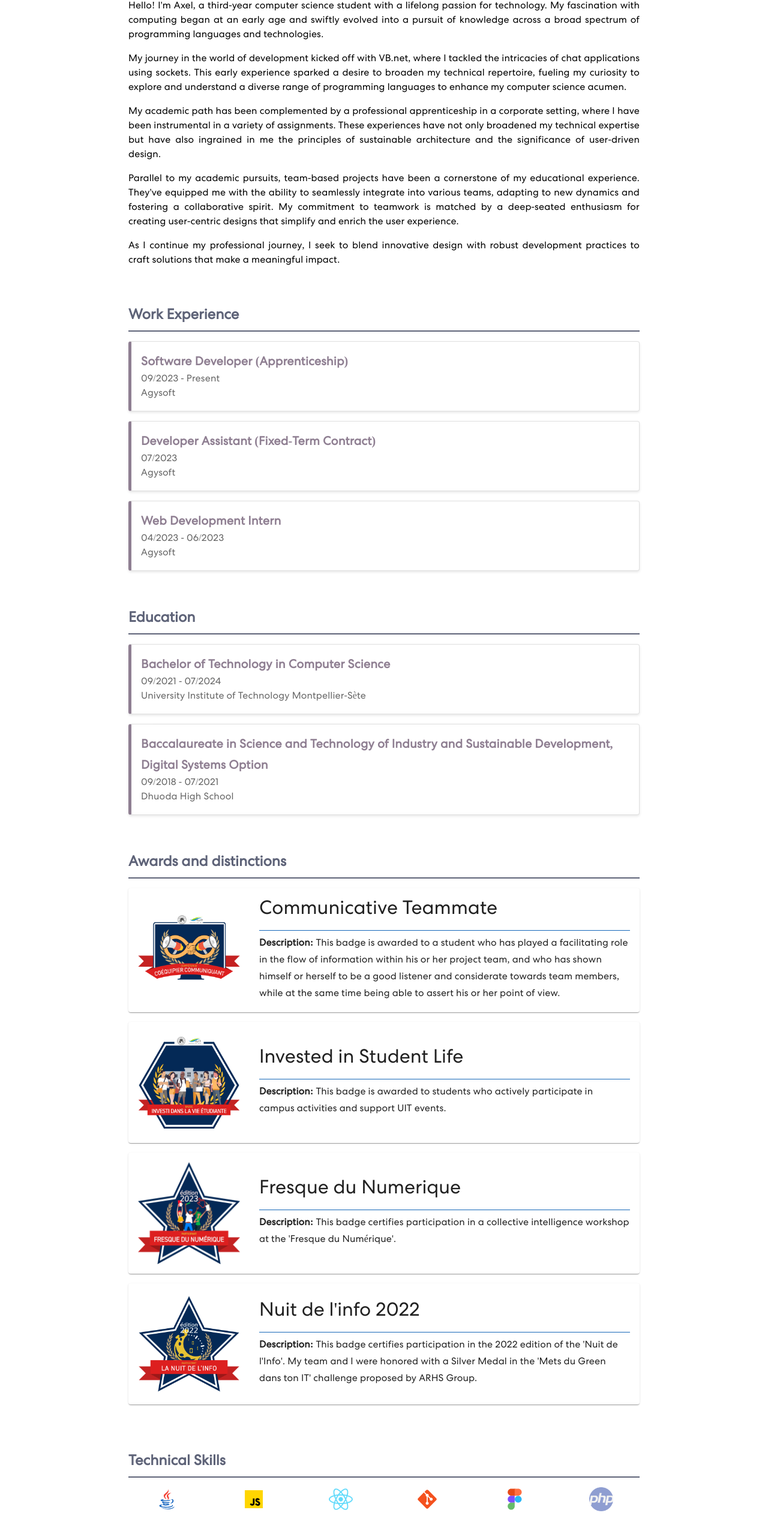
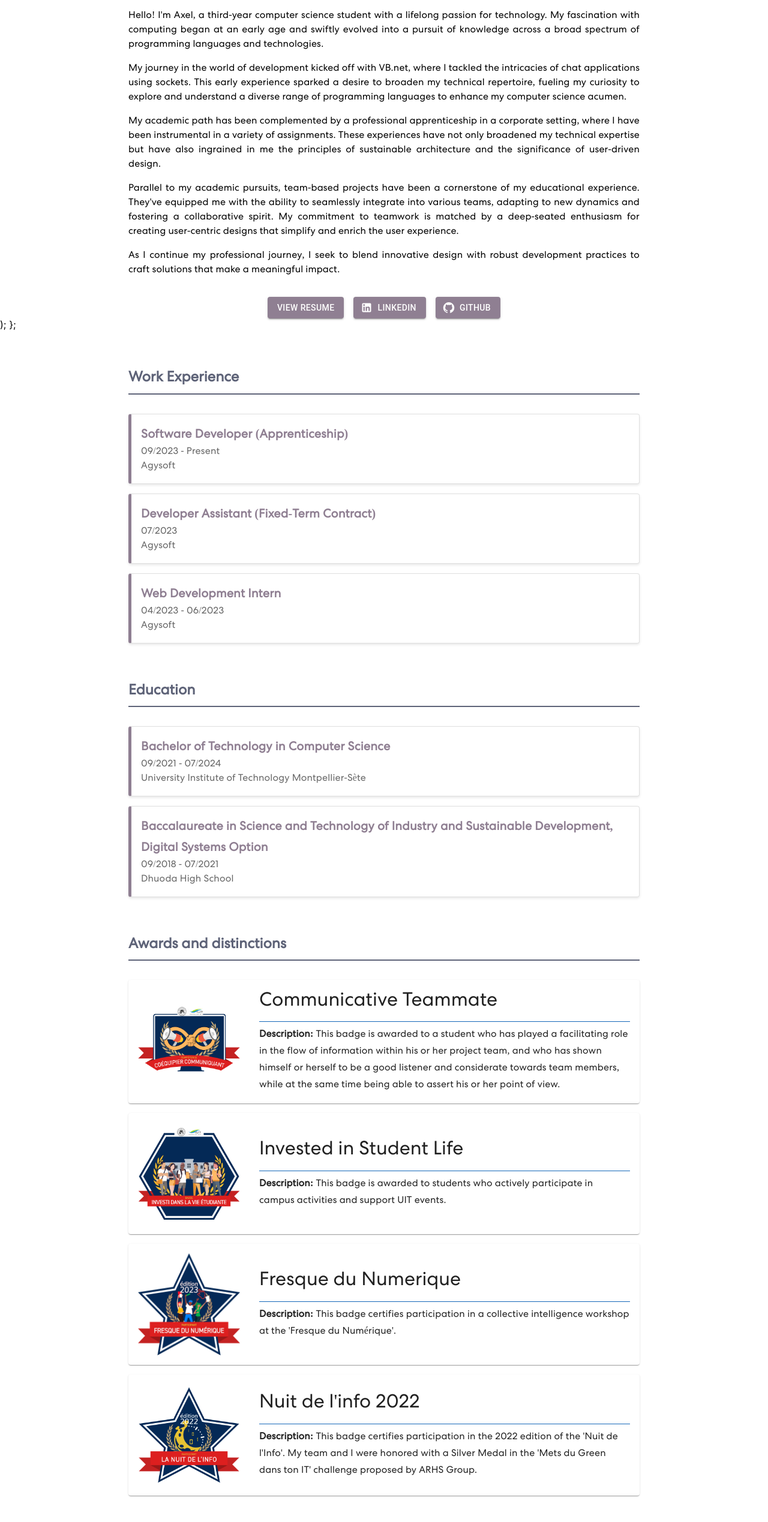
Before and after one commit to axelfrache/axelfrache.github.io, a React (Create React App) app: page /portfolio in a window 1280 px wide. Shown: the part 197-2735 px from the top of the page at 60% size. Built offline with nearby package versions, Linux system fonts and the light colour scheme.

Commit message:
Refractor and adding socials

```diff
--- a/src/components/Header.js
+++ b/src/components/Header.jsx
@@ -1,4 +1,4 @@
-import React, { useState } from 'react';
+ import React, { useState } from 'react';
 import { AppBar, Box, Toolbar, Typography, IconButton, Drawer, List, ListItem, ListItemText, Link, Button } from '@mui/material';
 import MenuIcon from '@mui/icons-material/Menu';
 import { Link as RouterLink } from 'react-router-dom';
--- a/src/pages/Contact.jsx
+++ b/src/pages/Contact.jsx
@@ -10,13 +10,13 @@ import avatarImage from "../assets/avatar.png";
 const Contact = () => (
     <div>
         <Header />
-        <Container maxWidth="md" sx={{ mt: 8, display: 'flex', justifyContent: 'center' }}>
+        <Container maxWidth="md" sx={{mt: 8, display: 'flex', justifyContent: 'center' }}>
             <Card sx={{ width: '100%', maxWidth: 600, textAlign: 'center', overflow: 'hidden', py: 5 }}>
                 <Box sx={{ position: 'relative', display: 'inline-flex', justifyContent: 'center', width: '100%' }}>
                     <Avatar src={avatarImage} alt="Axel" sx={{ width: 160, height: 160, border: '4px solid white' }} />
                 </Box>
                 <CardContent>
-                    <Typography variant="h4" sx={{ my: 2 }}>
+                    <Typography variant="h4" sx={{ my: 2, fontFamily:'CentraExtrabold'}}>
                         Axel Frache
                     </Typography>
                     <Grid container justifyContent="center" spacing={2}>
@@ -36,8 +36,8 @@ const Contact = () => (
                             </IconButton>
                         </Grid>
                     </Grid>
-                    <Typography variant="h6" sx={{ mt: 3 }}>
-                        Contact me to discuss potential projects or exchange views on current technological trends!
+                    <Typography variant="h6" sx={{ mt: 3, fontFamily:'CentraRegular' }}>
+                        Contact me to discuss potential projects or exchange views on current technological trends !
                     </Typography>
                 </CardContent>
             </Card>
--- a/src/pages/Home.jsx
+++ b/src/pages/Home.jsx
@@ -1,10 +1,11 @@
 import React from 'react';
 import { styled } from '@mui/material/styles';
-import { Container, Box, Typography, Button, Grid } from '@mui/material';
-import TransitionImage from "../assets/transitionImage.png";
+import {Container, Box, Typography, Button, Grid, Divider} from '@mui/material';
 import avatarImage from "../assets/avatar.png";
 import '../assets/fonts/fonts.css';
-import {Bounce, Fade, Zoom} from 'react-awesome-reveal';
+import {Fade, Zoom} from 'react-awesome-reveal';
+import { Link } from 'react-scroll';
+import {Link as RouterLink} from "react-router-dom";
 import Header from "../components/Header";
 import ScrollDownArrow from "../components/AnimatedDownArrow";
 import '../App.css';
@@ -13,7 +14,6 @@ import ProjectCard from "../components/ProjectCard";
 import SavesyncProject from "../assets/savesyncBanner.png";
 import PokemonFinder from "../assets/pokemonFinderBanner.png";
 import eVote from "../assets/evoteBanner.png";
-import FullWidthBanner from "../components/FullWidthBanner";
 import JavaIcon from "../assets/icons/javaIcon.svg";
 import JavaScriptIcon from "../assets/icons/javascriptIcon.svg";
 import ReactIcon from "../assets/icons/reactIcon.png";
@@ -22,6 +22,7 @@ import FigmaIcon from "../assets/icons/figmaIcon.svg";
 import PhpIcon from "../assets/icons/phpIcon.png";
 import LinuxIcon from "../assets/icons/linuxIcon.png";
 import PostmanIcon from "../assets/icons/postmanIcon.png";
+
 
 const AvatarImage = styled("img")(({ theme }) => ({
     maxWidth: "100%",
@@ -37,12 +38,6 @@ const HomeContent = styled(Box)(({ theme }) => ({
     textAlign: "center",
     borderRadius: theme.shape.borderRadius,
     padding: theme.spacing(4),
-}));
-
-const HighlightedName = styled("span")(({ theme }) => ({
-    fontWeight: 700,
-    color: '#8F7F92',
-    marginRight: theme.spacing(1),
 }));
 
 const projects = [
@@ -101,22 +96,22 @@ const Home = () => {
                                 Welcome to my portfolio! I'm a CS student deeply passionate about development and technology 👨‍💻
                             </Typography>
                             <Button variant="contained" sx={{ mt: 2, backgroundColor: '#8F7F92', '&:hover': { backgroundColor: '#72677E' } }}>
+                                <Link to="recent-projects" smooth={true} duration={500} spy={true} exact="true" offset={-70}>
                                     Explore my Projects
+                                </Link>
                             </Button>
-
                         </Zoom>
-
-
                     </HomeContent>
                     <ScrollDownArrow />
                 </Box>
             </Container>
 
-            <Container sx={{ py: 8, mt: 10 }} maxWidth="md">
+            <Container sx={{ py: 8, mt: 10, alignItems: 'center' }} maxWidth="md" id="recent-projects">
                 <Fade>
-                    <Typography variant="h4" component="h2" gutterBottom sx={{ color: "#5E6378", fontWeight: 'bold', marginBottom: 4, textAlign: 'center', mb: 7, fontFamily: 'CentraRegular'}}>
+                    <Typography variant="h4" component="h2" gutterBottom sx={{ color: "#5E6378", fontWeight: 'bold', textAlign: 'center', fontFamily: 'CentraRegular'}}>
                         Recent projects
                     </Typography>
+                    <Divider variant="left" sx={{ bgcolor: 'primary.main', my: 1, marginBottom: 4, mb: 7 }} />
                     <Grid container spacing={4}>
                         {projects.map((project, index) => (
                             <Grid item key={index} xs={12} sm={6} md={4}>
@@ -126,14 +121,21 @@ const Home = () => {
                             </Grid>
                         ))}
                     </Grid>
+                    <Box display="flex" justifyContent="center" mt={4}>
+                        <Button variant="contained" component={RouterLink} to="/projects" sx={{backgroundColor: '#8F7F92', '&:hover': { backgroundColor: '#72677E' } }}>
+                            Show more
+                        </Button>
+                    </Box>
                 </Fade>
             </Container>
 
             <Container sx={{ py: 8 }} maxWidth="md">
                 <Fade>
-                    <Typography variant="h4" component="h2" gutterBottom sx={{ color: "#5E6378", fontWeight: 'bold', marginBottom: 4, textAlign: 'center', mb: 7, fontFamily: 'CentraRegular'}}>
+                    <Typography variant="h4" component="h2" gutterBottom sx={{ color: "#5E6378", fontWeight: 'bold', textAlign: 'center', fontFamily: 'CentraRegular'}}>
                         Skills
                     </Typography>
+                    <Divider variant="left" sx={{ bgcolor: 'primary.main', my: 1, marginBottom: 4, mb: 7 }} />
+                    <Zoom duration={500} triggerOnce>
                         <Grid container spacing={2} justifyContent="center">
                             {technicalSkills.map(({ name, iconPath }) => (
                                 <Grid item xs={4} sm={2} md={2} mb={4} key={name} sx={{ textAlign: 'center' }}>
@@ -141,6 +143,7 @@ const Home = () => {
                                 </Grid>
                             ))}
                         </Grid>
+                    </Zoom>
                 </Fade>
             </Container>
 
--- a/src/pages/Portfolio.jsx
+++ b/src/pages/Portfolio.jsx
@@ -4,6 +4,7 @@ import ExperienceItem from "../components/ExperienceItem";
 import Header from "../components/Header";
 import Footer from "../components/Footer";
 import AwardCard from "../components/AwardCard";
+import {Fade, Zoom} from 'react-awesome-reveal';
 import JavaIcon from "../assets/icons/javaIcon.svg";
 import JavaScriptIcon from "../assets/icons/javascriptIcon.svg";
 import ReactIcon from "../assets/icons/reactIcon.png";
@@ -17,6 +18,11 @@ import InvestedInStudentLife from "../assets/certifications/InvestedInStudentLif
 import ParticipantInTheFresqueDuNumerique from "../assets/certifications/ParticipantInTheFresqueDuNumeriqueBadge.png";
 import Ndi from "../assets/certifications/ndiBadge.png";
 
+import Button from '@mui/material/Button';
+import Box from '@mui/material/Box';
+// Importez les icônes si vous souhaitez les utiliser
+import LinkedInIcon from '@mui/icons-material/LinkedIn';
+import GitHubIcon from '@mui/icons-material/GitHub';
 
 const awards = [
     {
@@ -68,10 +74,10 @@ const Portfolio = () => {
     const headerStyle = {
         color: "#5E6378",
         fontWeight: 'bold',
-        marginBottom: theme.spacing(2),
+        marginBottom: theme.spacing(4),
         borderBottom: `2px solid #5E6378`,
         paddingBottom: theme.spacing(1),
-        fontFamily: 'CentraRegular'
+        fontFamily: 'CentraRegular',
     };
 
     return (
@@ -103,10 +109,36 @@ const Portfolio = () => {
                     As I continue my professional journey, I seek to blend innovative design with robust development practices to craft solutions that make a meaningful impact.
                 </Typography>
             </Container>
+
+            <Box
+                display="flex"
+                justifyContent="center"
+                alignItems="center"
+                gap={2} // Ajoute un espacement entre les éléments enfants
+            >
+                {/* Bouton pour ouvrir le CV PDF dans un nouvel onglet */}
+                <Button variant="contained" component="a" href={`${process.env.PUBLIC_URL}/assets/CV-Axel-Frache.pdf`} sx={{ mt: 2, backgroundColor: '#8F7F92', '&:hover': { backgroundColor: '#72677E' }}} target="_blank" rel="noopener noreferrer">
+                    View resume
+                </Button>
+
+                {/* Bouton pour rediriger vers LinkedIn */}
+                <Button variant="contained" component="a" href="https://www.linkedin.com/in/axel-frache" sx={{ mt: 2, backgroundColor: '#8F7F92', '&:hover': { backgroundColor: '#72677E' }}} target="_blank" rel="noopener noreferrer" startIcon={<LinkedInIcon />}>
+                    LinkedIn
+                </Button>
+
+                {/* Bouton pour rediriger vers GitHub */}
+                <Button variant="contained" component="a" href="https://github.com/axelfrache" sx={{ mt: 2, backgroundColor: '#8F7F92', '&:hover': { backgroundColor: '#72677E' }}} target="_blank" rel="noopener noreferrer" startIcon={<GitHubIcon />}>
+                    GitHub
+                </Button>
+            </Box>
+            );
+            };
+
             <Container maxWidth="md" sx={{ mt: 8 }}>
                 <Typography variant="h5" component="h2" gutterBottom sx={headerStyle}>
                     Work Experience
                 </Typography>
+                <Fade triggerOnce>
                     <ExperienceItem
                         title="Software Developer (Apprenticeship)"
                         period="09/2023 - Present"
@@ -122,13 +154,14 @@ const Portfolio = () => {
                         period="04/2023 - 06/2023"
                         company="Agysoft"
                     />
+                </Fade>
             </Container>
 
             <Container maxWidth="md" sx={{ mt: 8 }}>
-                {/* Section Education */}
                 <Typography variant="h5" component="h2" gutterBottom sx={headerStyle}>
                     Education
                 </Typography>
+                <Fade triggerOnce>
                     <ExperienceItem
                         title="Bachelor of Technology in Computer Science"
                         period="09/2021 - 07/2024"
@@ -139,6 +172,7 @@ const Portfolio = () => {
                         period="09/2018 - 07/2021"
                         company="Dhuoda High School"
                     />
+                </Fade>
             </Container>
             <Container maxWidth="md" sx={{ mt: 8 }}>
                 <Typography variant="h5" component="h2" gutterBottom sx={headerStyle}>
@@ -150,23 +184,26 @@ const Portfolio = () => {
                     ))}
                 </Grid>
             </Container>
-            <Container maxWidth="md" sx={{ mt: 8 }}>
+            <Container maxWidth="md" sx={{ mt: 8}}>
                 {/* Section Skills */}
                 <Typography variant="h5" component="h2" gutterBottom sx={headerStyle}>
                     Technical Skills
                 </Typography>
-                <Grid container spacing={2}>
+                <Zoom triggerOnce>
+                    <Grid container spacing={2} justifyContent="center">
                         {technicalSkills.map(({ name, iconPath }) => (
-                        <Grid item xs={4} sm={2} md={2} key={name} sx={{ textAlign: 'center' }}>
+                            <Grid item xs={4} sm={2} md={2} mb={4} key={name} sx={{ textAlign: 'center' }}>
                                 {iconPath ? <img src={iconPath} alt={name} style={{ width: 40, height: 40 }} /> : <Typography>{name}</Typography>}
                             </Grid>
                         ))}
                     </Grid>
+                </Zoom>
             </Container>
             <Container maxWidth="md" sx={{ mt: 8 }}>
-                <Typography variant="h5" component="h2" sx={{ ...headerStyle, mt: 4 }} gutterBottom>
+                <Typography variant="h5" component="h2" sx={{ ...headerStyle, mt: 4}} gutterBottom>
                     Soft Skills
                 </Typography>
+                <Zoom triggerOnce>
                     <Grid container spacing={2}>
                         {softSkills.map(({ name }) => (
                             <Grid item xs={12} sm={6} md={4} key={name} sx={{ textAlign: 'center' }}>
@@ -174,6 +211,7 @@ const Portfolio = () => {
                             </Grid>
                         ))}
                     </Grid>
+                </Zoom>
             </Container>
             <Footer />
         </div>
--- a/src/pages/Projects.jsx
+++ b/src/pages/Projects.jsx
@@ -22,7 +22,7 @@ const projects = [
         description: "Pokemon Finder is a React-based application hosted on GitHub, serves as an interactive Pokédex, allowing users to explore and discover detailed information about Pokémon through the extensive PokéAPI.",
         imageUrl: PokemonFinder,
         projectUrl: "https://github.com/axelfrache/PokemonFinder",
-        technologies: ["ReactJS"]
+        technologies: ["React"]
     },
     {
         title: "eVote",
```
Also changed, not shown: src/components/AnimatedDownArrow.jsx (renamed from src/components/AnimatedDownArrow.js), src/components/AwardCard.jsx (renamed from src/components/AwardCard.js), src/components/ExperienceItem.jsx (renamed from src/components/ExperienceItem.js), src/components/Footer.jsx (renamed from src/components/Footer.js), src/components/FullWidthBanner.jsx (renamed from src/components/FullWidthBanner.js), src/components/ProjectCard.jsx (renamed from src/components/ProjectCard.js), 1 other file (tests, documents, lock files or other folders). Lines whose indentation alone changed are shown as unchanged.
